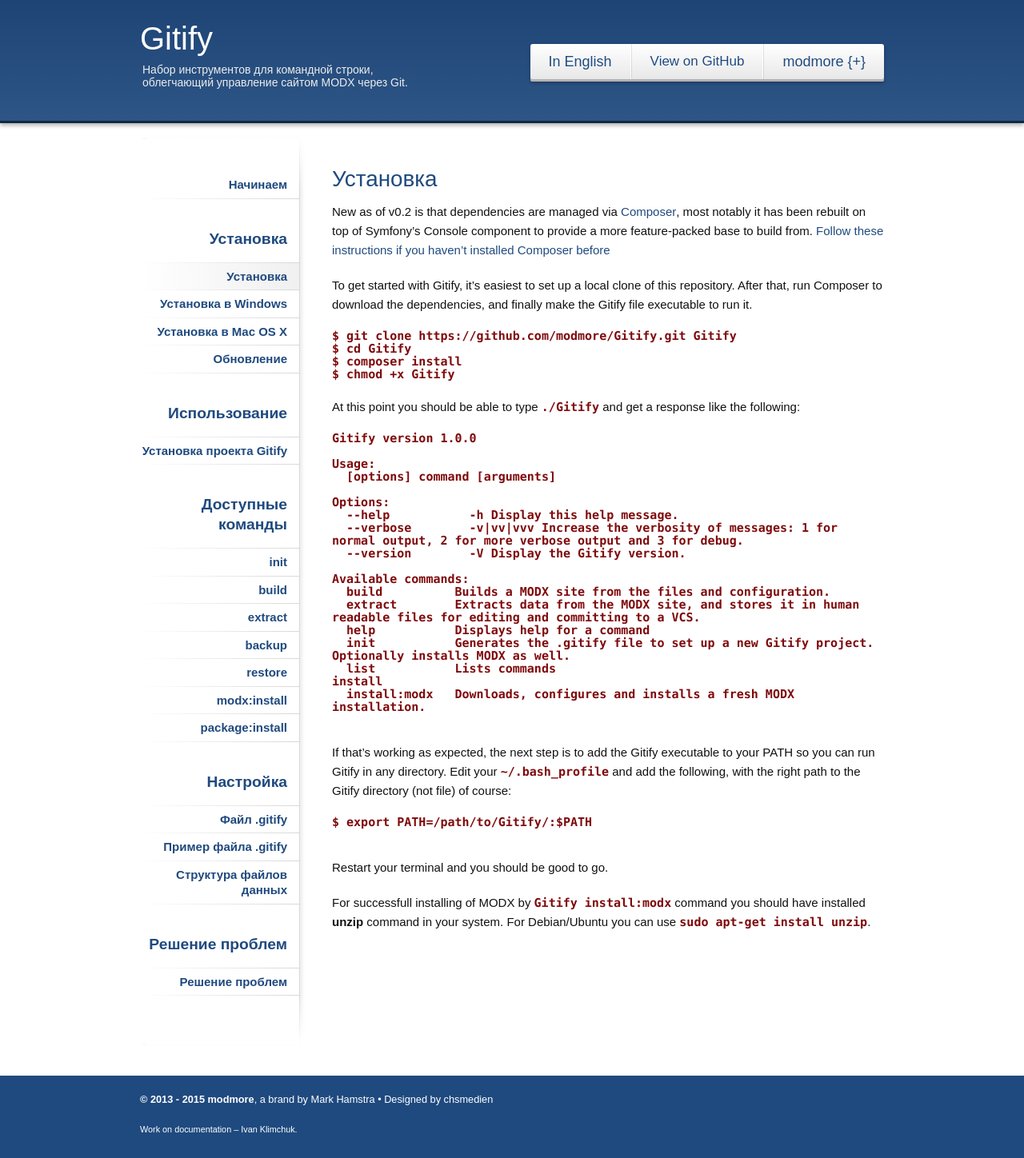
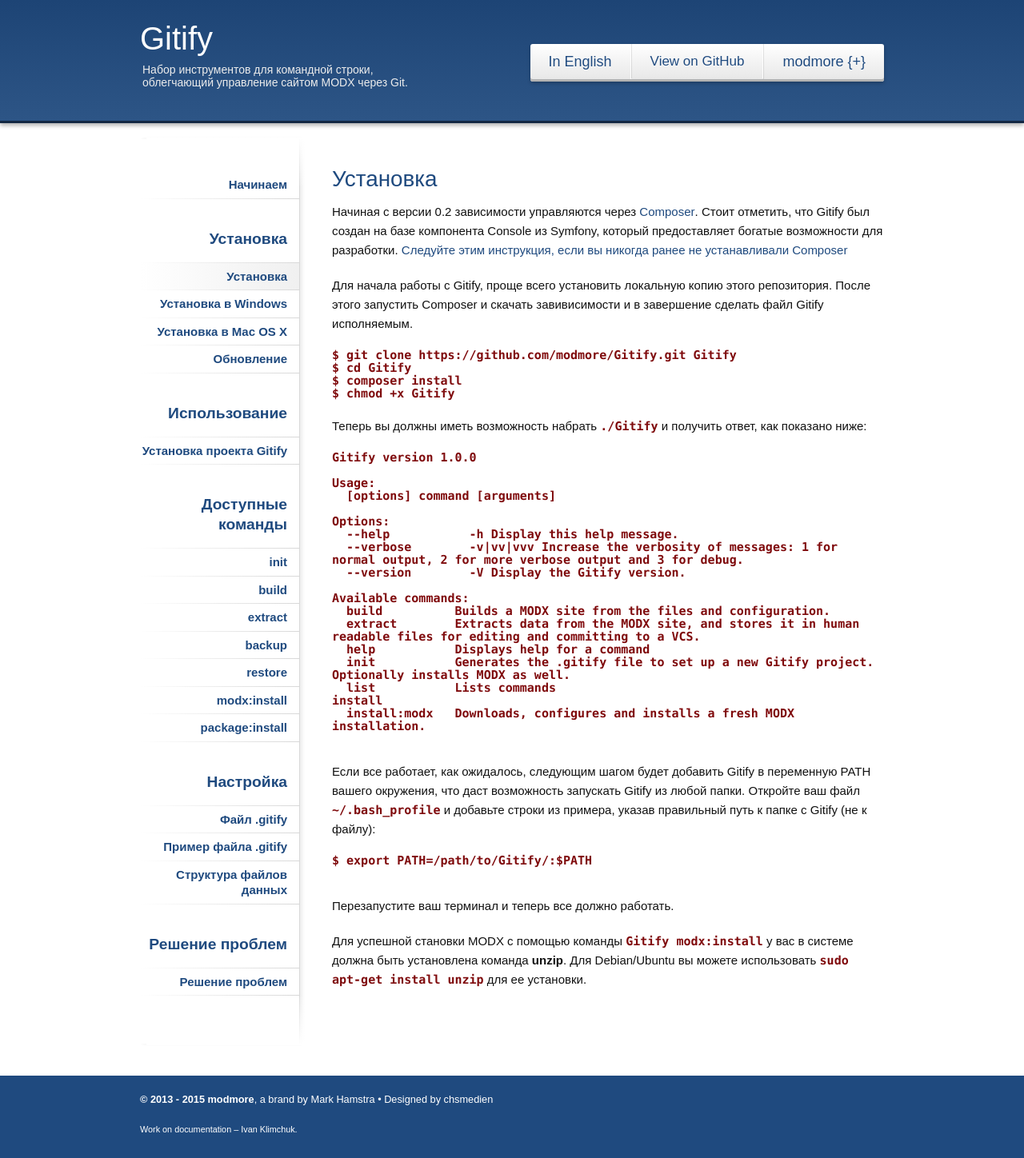
Before and after one commit to modmore/Gitify, a Jekyll site: the page built from _posts/ru/2015-07-09-installation.md, in a window 1280 px wide. Shown: the whole page at 80% size. Built offline with Jekyll 4.4.1, drawn with Linux system fonts in a browser that asks for light colours; Markdown is read by kramdown in place of the engine named in the settings.

Commit message:
Translated Installation article

````diff
--- a/_posts/ru/2015-07-09-installation.md
+++ b/_posts/ru/2015-07-09-installation.md
@@ -1,16 +1,18 @@
 ---
 layout: page
-title: "Установка"
+title: Установка
 category: ru/installation
 lang: ru
 order: 1
+published: true
 ---
+
 
 # Установка
 
-New as of v0.2 is that dependencies are managed via [Composer](https://getcomposer.org/), most notably it has been rebuilt on top of Symfony's Console component to provide a more feature-packed base to build from. [Follow these instructions if you haven't installed Composer before](https://getcomposer.org/doc/00-intro.md)
+Начиная с версии 0.2 зависимости управляются через [Composer](https://getcomposer.org/). Стоит отметить, что Gitify был создан на базе компонента Console из Symfony, который предоставляет богатые возможности для разработки. [Следуйте этим инструкция, если вы никогда ранее не устанавливали Composer](https://getcomposer.org/doc/00-intro.md)
 
-To get started with Gitify, it's easiest to set up a local clone of this repository. After that, run Composer to download the dependencies, and finally make the Gitify file executable to run it.
+Для начала работы с Gitify, проще всего установить локальную копию этого репозитория. После этого запустить Composer и скачать завивисимости и в завершение сделать файл Gitify исполняемым.
 
 ```bash
 $ git clone https://github.com/modmore/Gitify.git Gitify
@@ -19,7 +21,7 @@ $ composer install
 $ chmod +x Gitify
 ```
 
-At this point you should be able to type `./Gitify` and get a response like the following:
+Теперь вы должны иметь возможность набрать `./Gitify` и получить ответ, как показано ниже:
 
 ```
 Gitify version 1.0.0
@@ -43,13 +45,13 @@ install
 
 ```
 
-If that's working as expected, the next step is to add the Gitify executable to your PATH so you can run Gitify in any directory. Edit your `~/.bash_profile` and add the following, with the right path to the Gitify directory (not file) of course:
+Если все работает, как ожидалось, следующим шагом будет добавить Gitify в переменную PATH вашего окружения, что даст возможность запускать Gitify из любой папки. Откройте ваш файл `~/.bash_profile` и добавьте строки из примера, указав правильный путь к папке с Gitify (не к файлу):
 
 ```bash
 $ export PATH=/path/to/Gitify/:$PATH
 
 ```
 
-Restart your terminal and you should be good to go.
+Перезапустите ваш терминал и теперь все должно работать.
 
-For successfull installing of MODX by `Gitify install:modx` command you should have installed **unzip** command in your system. For Debian/Ubuntu you can use `sudo apt-get install unzip`.
+Для успешной становки MODX с помощью команды `Gitify modx:install` у вас в системе должна быть установлена команда **unzip**. Для Debian/Ubuntu вы можете использовать `sudo apt-get install unzip` для ее установки.
````
